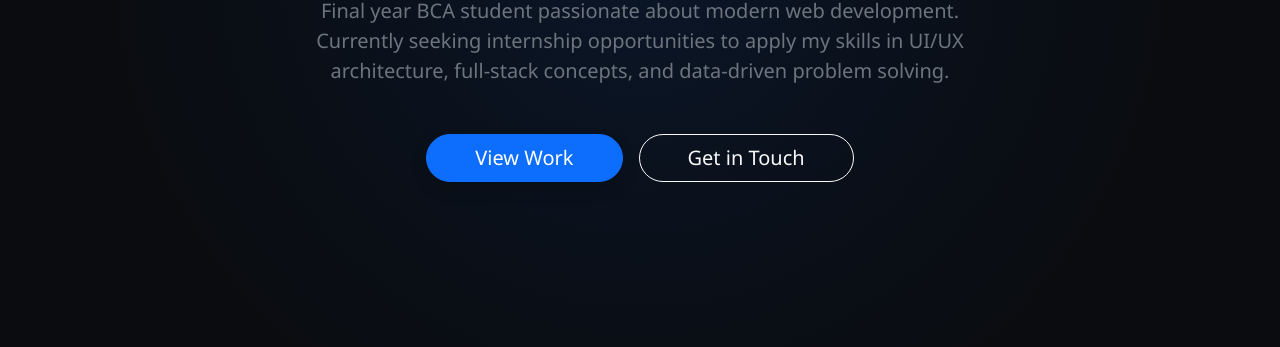
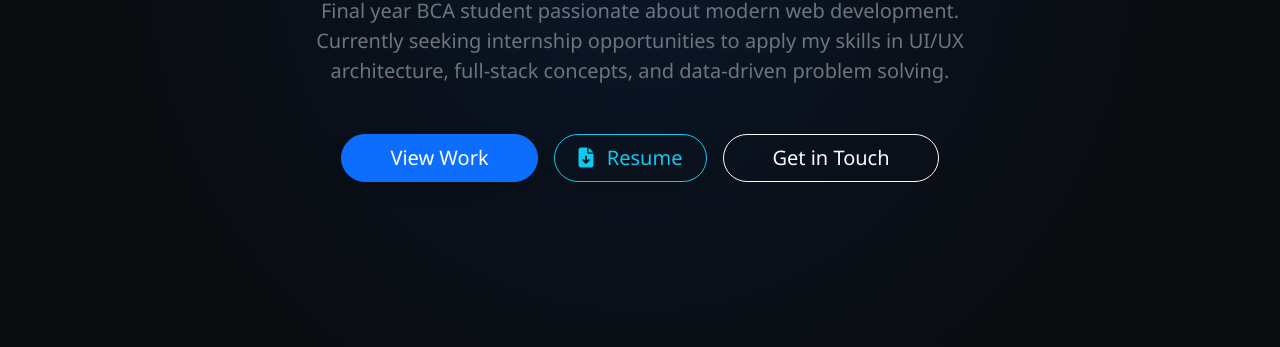
Before and after one commit to Tanmay-Raghav/My-Portfolio, a plain HTML site: page index.html in a window 1280 px wide. Shown: the part 453-800 px from the top of the page. Drawn offline with nearby package versions, Linux system fonts and the light colour scheme.

Commit message:
Update index.html

```diff
--- a/index.html
+++ b/index.html
@@ -76,6 +76,9 @@
             </p>
             <div class="d-flex justify-content-center gap-3">
                 <a href="#projects" class="btn btn-primary btn-lg rounded-pill px-5 shadow">View Work</a>
+                 <a href="CV.pdf" download="Tanmay_Raghav_CV.pdf" class="btn btn-outline-info btn-lg rounded-pill px-4 shadow">
+                    <i class="fa-solid fa-file-arrow-down me-2"></i> Resume
+                </a>
                 <a href="#contact" class="btn btn-outline-light btn-lg rounded-pill px-5">Get in Touch</a>
             </div>
         </div>
@@ -275,4 +278,5 @@
 </script>
 
 </body>
+
 </html>
```
